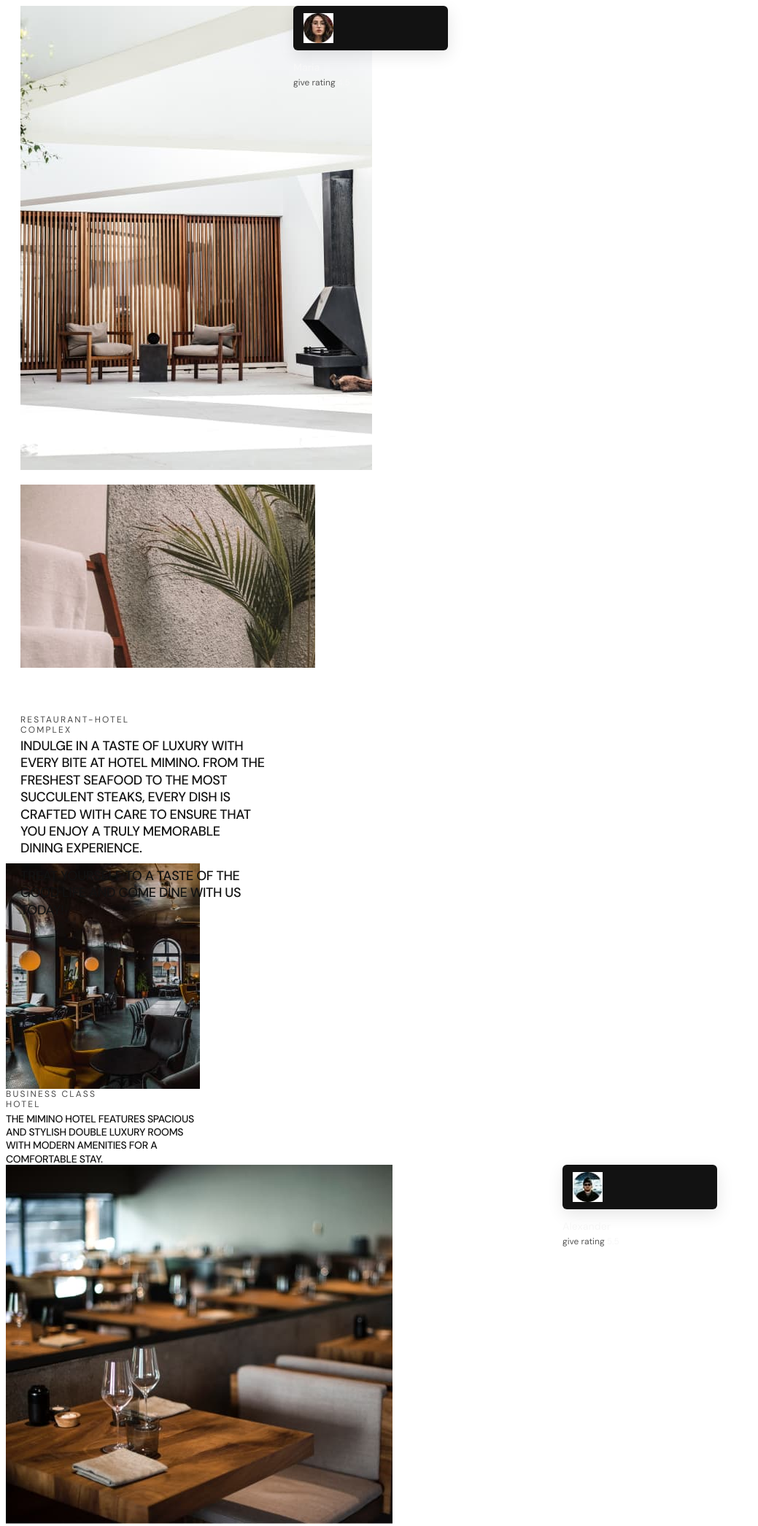
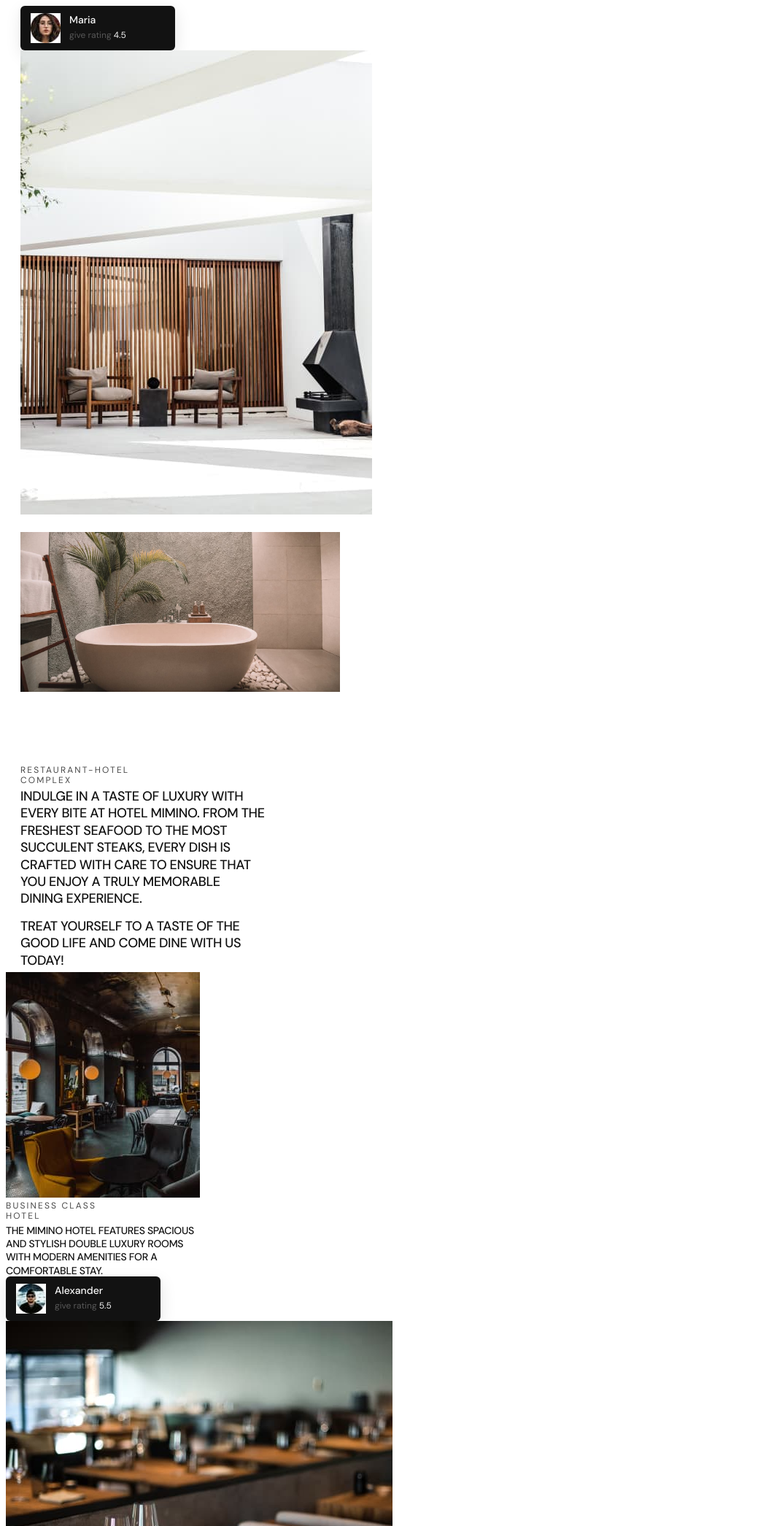
Before and after one commit to AnnieKrivega/project, a plain HTML site: page index.html in a window 1280 px wide. Shown: the top 2091 px of the page at 73% size, without its empty margins (0-1039 px from the left). Drawn offline with Linux system fonts and the light colour scheme.

Commit message:
add for html

```diff
--- a/css/styles.css
+++ b/css/styles.css
@@ -38,17 +38,9 @@ p{
 
 }
 .photo {
-    width: 335px;
-    height: 442px;
-    background: url(/images/imag-phone.jpg);
-    background-repeat: no-repeat;
     padding-bottom: 20px;
     }
 .photo-2 {
-    width: 282px;
-    height: 153px;
-    background: url(/images/image-2-phone.jpg);
-    background-repeat: no-repeat;
     padding-bottom: 32px;
     left: 332px;
 right: 669px;
@@ -57,7 +49,6 @@ right: 669px;
     background: #121212;
     box-shadow: 1px 7px 22px rgba(0, 0, 0, 0.1);
     border-radius: 6px;
-    position: absolute;
     left: 402px;
 right: 826px;
 }
@@ -101,27 +92,23 @@ right: 826px;
     color: #F7F7F7;
 }
 .photo-3 {
-    width: 335px;
-    height: 311px;
-    background: url(/images/image-4-phone.jpg);
-    background-repeat: no-repeat;
+
+
 }
 .rectangle-2 {
     background: #121212;
     box-shadow: 1px 7px 22px rgba(0, 0, 0, 0.1);
     border-radius: 6px;
-    position: absolute;
     left: 771px;
     right: 457px;
     }
 .photo-4 {
-    width: 335px;
-    height: 309px;
-    background: url(/images/image-3-phone.jpg);
-    background-repeat: no-repeat;
+
+
 }
 .content {
     padding-top: 32px;
+    padding-bottom: 80px;
 }
 .content-complex {
 
@@ -200,61 +187,55 @@ right: 826px;
 
 @media screen and (min-width: 375px) {
 
+    .rectangle {
+        display: flex;
+    }
 .photo {
-    width: 335px;
-    weight: 442px;
-    background: url(/images/imag-phone.jpg);
-    background-repeat: no-repeat;
+
+
 }
 .photo-2 {
-    width: 282px;
-    height: 153px;
-    background: url(/images/image-2-phone.jpg);
-    background-repeat: no-repeat;
+
+
 }
-    .photo-3 {
-    width: 335px;
-    height: 309px;
-    background: url(/images/image-3-phone.jpg);
-    background-repeat: no-repeat;
+.photo-3 {
+
+
+}
+.rectangle-2 {
+    display: flex;
 }
 .photo-4 {
-    width: 335px;
-    height: 311px;
-    background: url(/images/image-4-phone.jpg);
-    background-repeat: no-repeat;
+
 }
 
 }
 
 @media screen and (min-width: 768px) {
 
+    .rectangle {
+        display: flex;
+    }
 .photo {
-    width: 482px;
-    height: 636px;
-    background: url(/images/imag-tablet.jpg);
-    background-repeat: no-repeat;
+
+
 }
     .photo-2 {
-    width: 404px;
-    height: 219px;
-    background: url(/images/image-2-tablet.jpg);
-    background-repeat: no-repeat;
+
+
 }
 .content-complex {
     padding-top: 32px;
 }
 .photo-3 {
-    width: 266px;
-    height: 309px;
-    background: url(/images/image-3-tablet.jpg);
-    background-repeat: no-repeat;
+
+}
+.rectangle-2 {
+    display: flex;
 }
 .photo-4 {
-    width: 530px;
-    height: 492px;
-    background: url(/images/image-4-tablet.jpg);
-    background-repeat: no-repeat;
+
+
 }
 
 }
@@ -294,16 +275,12 @@ right: 826px;
     display: flex;
 }
 .photo {
-    width: 482px;
-    height: 636px;
-    background: url(/images/imag-1-rest.jpg);
-    background-repeat: no-repeat;
+
+
 }
 .photo-2 {
-    width: 439px;
-    height: 219px;
-    background: url(/images/imag-2-rest.jpg);
-    background-repeat: no-repeat;
+
+
 }
 .about-bus-class {
     padding-bottom: 144px;
@@ -313,11 +290,9 @@ right: 826px;
     margin-right: auto;
 }
 .photo-3 {
-    width: 266px;
-    height: 309px;
+
     padding-right: 54px;
-    background: url(/images/imag-3-bus.jpg);
-    background-repeat: no-repeat;
+
 }
 .rectangle-2 {
     background: #121212;
@@ -329,11 +304,9 @@ right: 826px;
     right: 457px;
     }
 .photo-4 {
-    width: 530px;
-    height: 492px;
+
     padding-left: 82px;
-    background: url(/images/imag-4-bus.jpg);
-    background-repeat: no-repeat;
+
 
 }
 }
--- a/index.html
+++ b/index.html
@@ -24,8 +24,12 @@
                 </div>
                 </div>
             <ul class="photo-title">
-                <li class="photo list"></li>
-                <li class="photo-2 list"></li>
+                <li class="photo list">
+                    <img srcset="./images/imag-phone.jpg 2x" src="./images/imag-1-rest.jpg" alt="" width="482" height="636">
+                </li>
+                <li class="photo-2 list">
+                    <img srcset="./images/image-2-phone.jpg 2x" src="./images/imag-2-rest.jpg" alt="" width="438" height="219">
+                </li>
             </ul>
             <ul class="content">
                 <li class="content-complex list">
@@ -41,7 +45,9 @@
     <section class="about-bus-class">
         <div class="container-2">
             <ul class="content photo-title">
-                <li class="photo-3 list"></li>
+                <li class="photo-3 list">
+                    <img srcset="./images/image-3-phone.jpg 2x" src="./images/imag-3-bus.jpg" alt="" width="266" height="309">
+                </li>
                 <li class="content-hotel list">
                     <h3 class="content-hotel-sup">Business Class Hotel</h3>
                     <p class="content-hotel-sub">The Mimino hotel features spacious and stylish double luxury rooms with modern amenities for a comfortable stay.</p>
@@ -51,7 +57,9 @@
                         <h3 class="rect-title">Alexander</h3>
                         <p class="rect-text">give rating <span class="rect-text-2">5.5</span> </p>
                     </div>
-                    <li class="photo-4 list"></li>
+                    <li class="photo-4 list">
+                        <img srcset="./images/image-4-phone.jpg 2x" src="./images/imag-4-bus.jpg" alt="" width="530" height="492">
+                    </li>
                 </li>
             </ul>
         </div>
```
